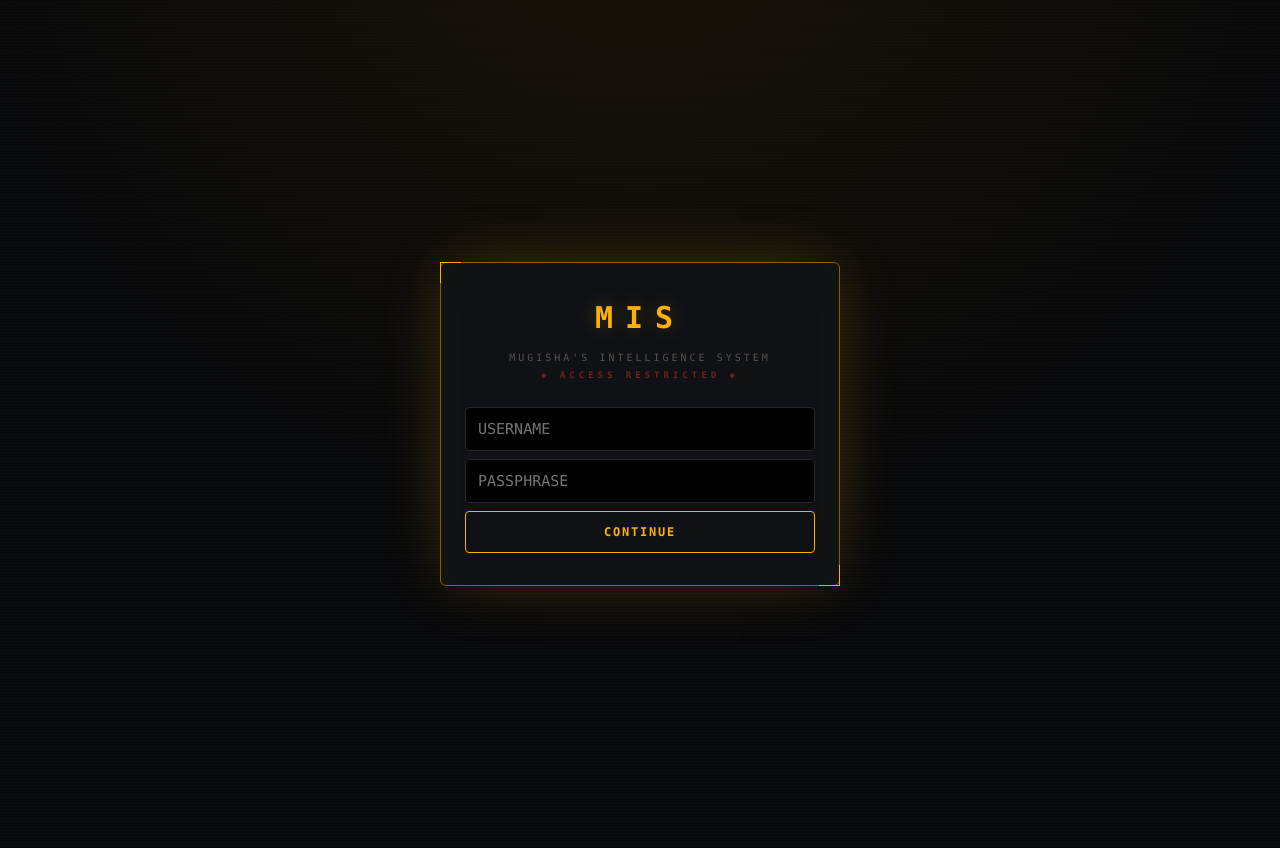
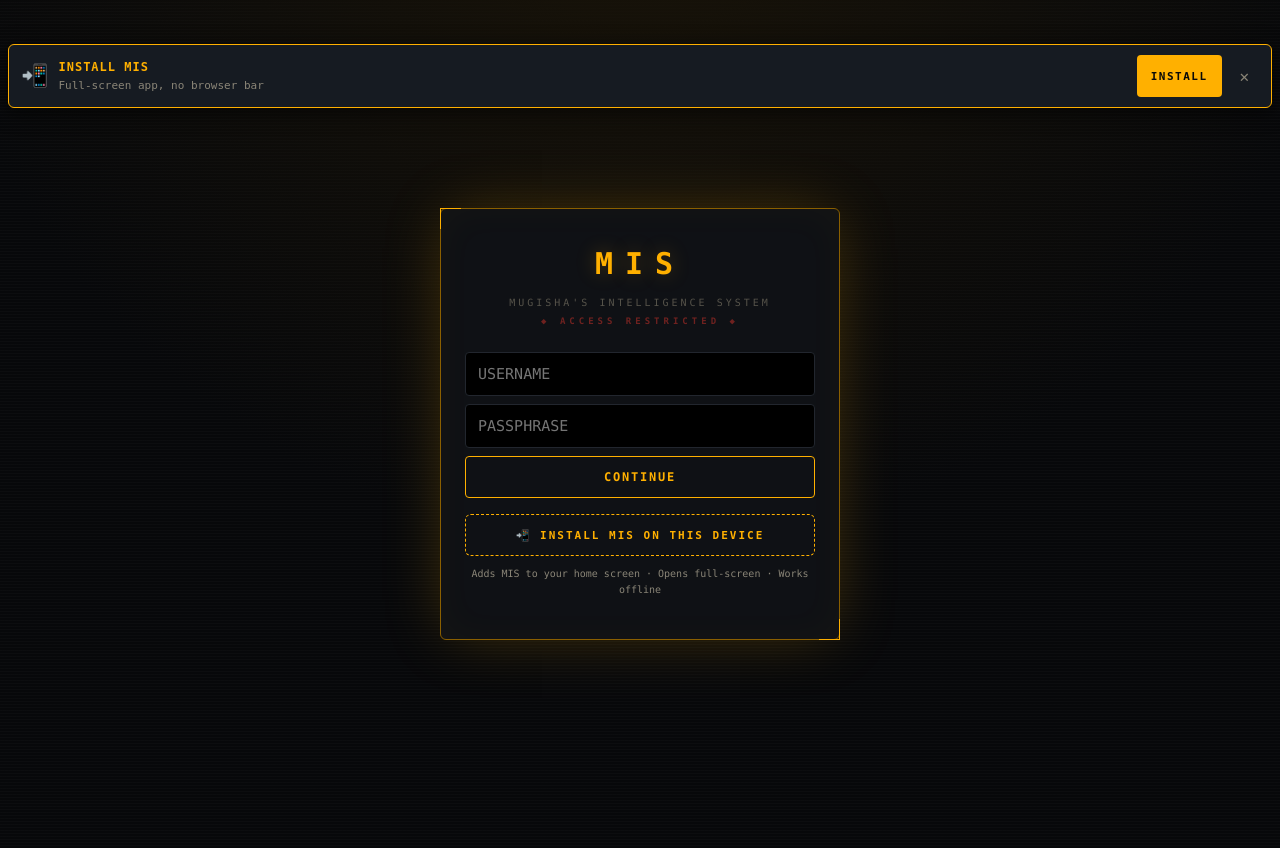
Before and after one commit to Mdav10/mis, a Flask app: page / in a window 1280 px wide. Run offline with Flask 3, Linux system fonts and the light colour scheme; some libraries are stand-ins or nearby versions.

Commit message:
Install button on login page + always-on install banner

```diff
--- a/static/pwa-install.js
+++ b/static/pwa-install.js
@@ -1,126 +1,163 @@
 // ============================================================
-// MIS — PWA Install Helper
-// Catches the browser's beforeinstallprompt event and turns
-// it into a real "Install" button that fires the native flow.
+// MIS — PWA install (works even when Chrome hides the button)
 // ============================================================
 (function () {
   let deferredPrompt = null;
   let installed = false;
 
-  // Already installed as PWA?
-  if (window.matchMedia('(display-mode: standalone)').matches) {
-    installed = true;
-  }
-  if (navigator.standalone === true) {
-    installed = true;
+  if (window.matchMedia('(display-mode: standalone)').matches) installed = true;
+  if (window.navigator.standalone === true) installed = true;
+
+  // Register SW (needed for PWA)
+  if ('serviceWorker' in navigator) {
+    navigator.serviceWorker.register('/service-worker.js', { scope: '/' })
+      .then(() => console.log('✅ SW registered'))
+      .catch((e) => console.warn('SW failed:', e));
   }
 
-  // ---------- Capture the install event ----------
+  // Capture Chrome's install prompt when it DOES fire
   window.addEventListener('beforeinstallprompt', (e) => {
     e.preventDefault();
     deferredPrompt = e;
-    showInstallBanner();
-    showInstallButton();
+    console.log('✅ beforeinstallprompt captured');
+    renderButtons();
   });
 
-  // ---------- Handle user clicking install ----------
-  window.doInstall = async function () {
-    if (!deferredPrompt) {
-      // Fallback: show instructions based on platform
-      showInstallInstructions();
+  window.addEventListener('appinstalled', () => {
+    installed = true;
+    hideBanner();
+    hideButtons();
+  });
+
+  // Public — called by buttons
+  window.misInstall = async function () {
+    // Case 1: Chrome fired the event, use it directly
+    if (deferredPrompt) {
+      deferredPrompt.prompt();
+      const { outcome } = await deferredPrompt.userChoice;
+      if (outcome === 'accepted') installed = true;
+      deferredPrompt = null;
       return;
     }
-    deferredPrompt.prompt();
-    const { outcome } = await deferredPrompt.userChoice;
-    if (outcome === 'accepted') {
-      console.log('User accepted install');
-      hideInstallBanner();
-      installed = true;
-    } else {
-      console.log('User dismissed install');
-    }
-    deferredPrompt = null;
+
+    // Case 2: Chrome didn't fire, show fallback instructions
+    // But make them extremely clear — with visuals
+    showManualInstallDialog();
   };
 
-  // ---------- Track installation ----------
-  window.addEventListener('appinstalled', () => {
-    console.log('MIS installed as PWA');
-    installed = true;
-    hideInstallBanner();
-    hideInstallButton();
-  });
+  window.misDismissBanner = function () {
+    sessionStorage.setItem('mis_banner_dismissed', '1');
+    hideBanner();
+  };
 
-  // ---------- Banner UI ----------
-  function showInstallBanner() {
+  // ---------- Manual dialog when Chrome won't cooperate ----------
+  function showManualInstallDialog() {
+    if (document.getElementById('mis-manual-install')) return;
+
+    const ua = navigator.userAgent.toLowerCase();
+    let steps = [];
+
+    if (ua.includes('android')) {
+      steps = [
+        'Tap the <b>⋮ three dots</b> at the top-right of Chrome',
+        'Tap <b>Add to Home screen</b> or <b>Install app</b>',
+        'Tap <b>Install</b> to confirm',
+      ];
+    } else if (ua.includes('iphone') || ua.includes('ipad')) {
+      steps = [
+        'Tap the <b>Share</b> button at the bottom',
+        'Scroll down, tap <b>Add to Home Screen</b>',
+        'Tap <b>Add</b> to confirm',
+      ];
+    } else {
+      steps = [
+        'Look for the install icon in the address bar',
+        'Or open your browser menu and choose <b>Install</b>',
+      ];
+    }
+
+    const modal = document.createElement('div');
+    modal.id = 'mis-manual-install';
+    modal.innerHTML = `
+      <div style="
+        position:fixed;inset:0;background:rgba(0,0,0,0.85);z-index:99999;
+        display:flex;align-items:center;justify-content:center;padding:20px;
+        backdrop-filter:blur(6px);
+      ">
+        <div style="
+          background:#161b22;border:1px solid #ffb000;border-radius:12px;
+          max-width:380px;width:100%;padding:24px;
+          font-family:monospace;color:#e6edf3;
+          box-shadow:0 20px 60px rgba(0,0,0,0.8);
+        ">
+          <div style="font-size:24px;text-align:center;margin-bottom:8px;">📲</div>
+          <h2 style="color:#ffb000;text-align:center;font-size:15px;letter-spacing:2px;margin:0 0 16px 0;text-transform:uppercase;">Install MIS</h2>
+          <p style="font-size:12px;color:#8a8577;margin:0 0 20px 0;text-align:center;">Add MIS to your home screen for full-screen access.</p>
+          <ol style="padding-left:20px;font-size:13px;line-height:1.8;color:#e6edf3;">
+            ${steps.map(s => `<li style="margin-bottom:8px;">${s}</li>`).join('')}
+          </ol>
+          <button onclick="document.getElementById('mis-manual-install').remove()"
+            style="
+              width:100%;margin-top:20px;padding:14px;
+              background:#ffb000;color:#0a0a08;border:none;border-radius:6px;
+              font-weight:700;font-size:13px;letter-spacing:2px;cursor:pointer;
+              text-transform:uppercase;
+            ">
+            OK — Got It
+          </button>
+        </div>
+      </div>
+    `;
+    document.body.appendChild(modal);
+  }
+
+  function renderButtons() {
+    document.querySelectorAll('.mis-install-btn').forEach(b => b.style.display = 'inline-block');
+    showBanner();
+  }
+  function hideButtons() {
+    document.querySelectorAll('.mis-install-btn').forEach(b => b.style.display = 'none');
+  }
+
+  // ---------- Always-visible banner ----------
+  function showBanner() {
     if (installed) return;
     if (document.getElementById('mis-install-banner')) return;
-    if (localStorage.getItem('mis_banner_dismissed') === '1') return;
+    if (sessionStorage.getItem('mis_banner_dismissed') === '1') return;
 
     const div = document.createElement('div');
     div.id = 'mis-install-banner';
     div.innerHTML = `
-      <div style="display:flex;align-items:center;gap:10px;flex:1;">
-        <span style="font-size:22px;">⬇</span>
-        <div style="flex:1;">
-          <div style="font-weight:700;color:#ffb000;letter-spacing:1px;font-size:12px;">INSTALL MIS</div>
-          <div style="font-size:11px;color:#8a8577;">Add to home screen, run full-screen</div>
-        </div>
+      <span style="font-size:22px;">📲</span>
+      <div style="flex:1;">
+        <div style="font-weight:700;color:#ffb000;letter-spacing:1px;font-size:12px;">INSTALL MIS</div>
+        <div style="font-size:11px;color:#8a8577;">Full-screen app, no browser bar</div>
       </div>
-      <button onclick="doInstall()" style="background:#ffb000;color:#0a0a08;border:none;padding:8px 14px;border-radius:4px;font-weight:700;font-size:11px;letter-spacing:1.5px;cursor:pointer;">INSTALL</button>
-      <button onclick="dismissBanner()" style="background:transparent;color:#8a8577;border:none;padding:8px;font-size:16px;cursor:pointer;">✕</button>
+      <button onclick="window.misInstall()"
+        style="background:#ffb000;color:#0a0a08;border:none;padding:8px 14px;border-radius:4px;font-weight:700;font-size:11px;letter-spacing:1.5px;cursor:pointer;">INSTALL</button>
+      <button onclick="window.misDismissBanner()"
+        style="background:transparent;color:#8a8577;border:none;padding:8px;font-size:16px;cursor:pointer;">✕</button>
     `;
-    div.style.cssText = 'position:fixed;top:44px;left:8px;right:8px;z-index:9999;display:flex;align-items:center;gap:10px;background:#161b22;border:1px solid #ffb000;border-radius:6px;padding:10px 12px;box-shadow:0 4px 20px rgba(0,0,0,0.6);font-family:monospace;';
+    div.style.cssText = 'position:fixed;top:44px;left:8px;right:8px;z-index:9998;display:flex;align-items:center;gap:10px;background:#161b22;border:1px solid #ffb000;border-radius:6px;padding:10px 12px;box-shadow:0 4px 20px rgba(0,0,0,0.6);font-family:monospace;';
     document.body.appendChild(div);
   }
 
-  window.dismissBanner = function () {
-    localStorage.setItem('mis_banner_dismissed', '1');
-    hideInstallBanner();
-  };
-
-  function hideInstallBanner() {
+  function hideBanner() {
     const b = document.getElementById('mis-install-banner');
     if (b) b.remove();
   }
 
-  // ---------- Install button on page ----------
-  function showInstallButton() {
-    if (installed) return;
-    document.querySelectorAll('.mis-install-btn').forEach(btn => {
-      btn.style.display = 'inline-block';
-    });
-  }
-
-  function hideInstallButton() {
-    document.querySelectorAll('.mis-install-btn').forEach(btn => {
-      btn.style.display = 'none';
-    });
-  }
-
-  // ---------- Fallback instructions ----------
-  function showInstallInstructions() {
-    const ua = navigator.userAgent.toLowerCase();
-    let msg = '';
-    if (ua.includes('android')) {
-      msg = 'Tap the ⋮ menu in Chrome, then choose "Install app" or "Add to Home screen".';
-    } else if (ua.includes('iphone') || ua.includes('ipad')) {
-      msg = 'Tap the Share button, then choose "Add to Home Screen".';
-    } else {
-      msg = 'Look for the install icon in your browser\'s address bar.';
-    }
-    alert('To install MIS as an app:\n\n' + msg);
-  }
-
-  // ---------- Auto-check on load ----------
+  // Show the banner immediately on load — not waiting for Chrome
   window.addEventListener('load', () => {
     if (installed) return;
-    // If we already have the prompt deferred, show button immediately
+    // If Chrome fired the event, show buttons + banner
     if (deferredPrompt) {
-      showInstallButton();
-      showInstallBanner();
+      renderButtons();
+    } else {
+      // Even without event, show the banner so user has a tap target
+      setTimeout(() => showBanner(), 500);
     }
   });
 
-  // Expose helper for templates
   window.misIsInstalled = () => installed;
 })();
--- a/templates/base.html
+++ b/templates/base.html
@@ -3,11 +3,28 @@
 <head>
 <meta charset="UTF-8">
 <meta name="viewport" content="width=device-width,initial-scale=1,viewport-fit=cover">
-<meta name="theme-color" content="#0a0a08">
-<meta name="apple-mobile-web-app-capable" content="yes">
 <title>{% block title %}MIS{% endblock %}</title>
 <link rel="stylesheet" href="{{ url_for('static', filename='style.css') }}?v=20">
 {% block head %}{% endblock %}
+<meta name="application-name" content="MIS">
+<meta name="apple-mobile-web-app-capable" content="yes">
+<meta name="apple-mobile-web-app-title" content="MIS">
+<meta name="apple-mobile-web-app-status-bar-style" content="black-translucent">
+<meta name="mobile-web-app-capable" content="yes">
+<meta name="theme-color" content="#0a0a08">
+
+<link rel="manifest" href="/manifest.json">
+<meta name="application-name" content="MIS">
+<meta name="apple-mobile-web-app-capable" content="yes">
+<meta name="apple-mobile-web-app-title" content="MIS">
+<meta name="apple-mobile-web-app-status-bar-style" content="black-translucent">
+<meta name="mobile-web-app-capable" content="yes">
+<meta name="theme-color" content="#0a0a08">
+<link rel="icon" type="image/png" sizes="192x192" href="/icon-192.png">
+<link rel="icon" type="image/png" sizes="512x512" href="/icon-512.png">
+<link rel="apple-touch-icon" sizes="180x180" href="/static/icons/icon-180.png">
+<link rel="apple-touch-icon" sizes="192x192" href="/icon-192.png">
+
 </head>
 <body class="{% if current_user.is_authenticated %}logged-in{% endif %}">
 
--- a/templates/login.html
+++ b/templates/login.html
@@ -1,46 +1,36 @@
 {% extends "base.html" %}
-{% block title %}Authentication{% endblock %}
+{% block title %}Login{% endblock %}
 {% block content %}
 <div class="login-wrap">
   <div class="login-card">
     <h1>MIS</h1>
     <p class="subtitle">Mugisha's Intelligence System</p>
     <p class="clearance-warning">◆ ACCESS RESTRICTED ◆</p>
-    <form method="POST" novalidate autocomplete="off" id="loginForm">
+
+    <form method="POST" novalidate autocomplete="off">
       {{ form.hidden_tag() }}
       {{ form.username(placeholder="USERNAME", autocomplete="username",
-                       autocapitalize="none", autocorrect="off", spellcheck="false") }}
+                       autocapitalize="none", autocorrect="off",
+                       spellcheck="false") }}
       {{ form.password(placeholder="PASSPHRASE", autocomplete="current-password") }}
-      {{ form.submit(class_="primary", id="loginBtn") }}
+      {{ form.submit(class_="primary") }}
     </form>
-    <div id="bootScreen" class="boot-screen" style="display:none"></div>
+
+    <button onclick="window.misInstall()"
+            style="
+              margin-top:16px;width:100%;padding:12px;
+              background:transparent;color:#ffb000;
+              border:1px dashed #ffb000;border-radius:6px;
+              font-weight:700;font-size:11px;letter-spacing:2px;
+              cursor:pointer;text-transform:uppercase;
+              font-family:monospace;
+            ">
+      📲 Install MIS on this device
+    </button>
+    <p class="dim" style="margin-top:10px;font-size:10px;">
+      Adds MIS to your home screen · Opens full-screen · Works offline
+    </p>
   </div>
 </div>
-<script>
-(function(){
-  const form = document.getElementById('loginForm');
-  const boot = document.getElementById('bootScreen');
-  const btn = document.getElementById('loginBtn');
-  if (!form) return;
-  form.addEventListener('submit', function(e){
-    if (btn.disabled) { e.preventDefault(); return; }
-    btn.disabled = true;
-    const lines = [
-      '> AUTHENTICATING ...',
-      '> VERIFYING CLEARANCE ...',
-      '> SESSION ESTABLISHED',
-      '> DECRYPTING CASE FILES ...',
-      '> ACCESS GRANTED'
-    ];
-    boot.style.display = 'block';
-    boot.textContent = '';
-    let i = 0;
-    const iv = setInterval(() => {
-      if (i >= lines.length) { clearInterval(iv); return; }
-      boot.textContent += lines[i] + '\n';
-      i++;
-    }, 180);
-  });
-})();
-</script>
 {% endblock %}
+{% block footer %}{% endblock %}
```
Also changed, not shown: static/service-worker.js (+14 -11 lines), static/manifest.json.
